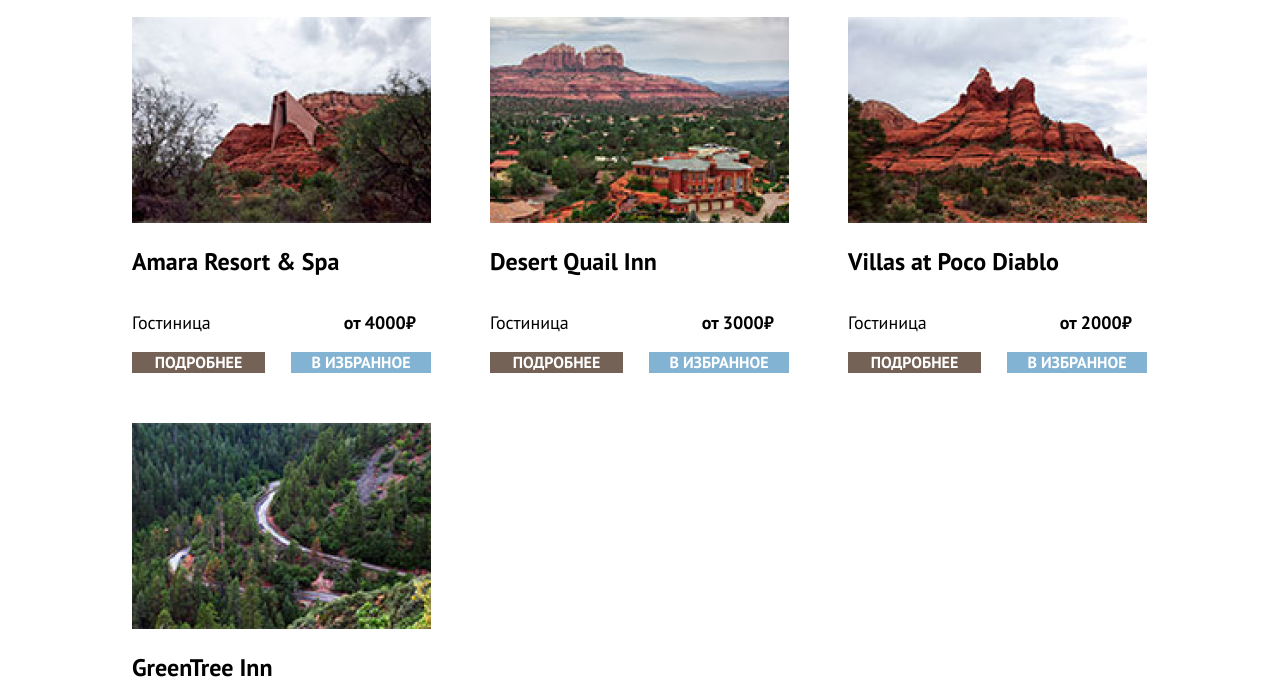
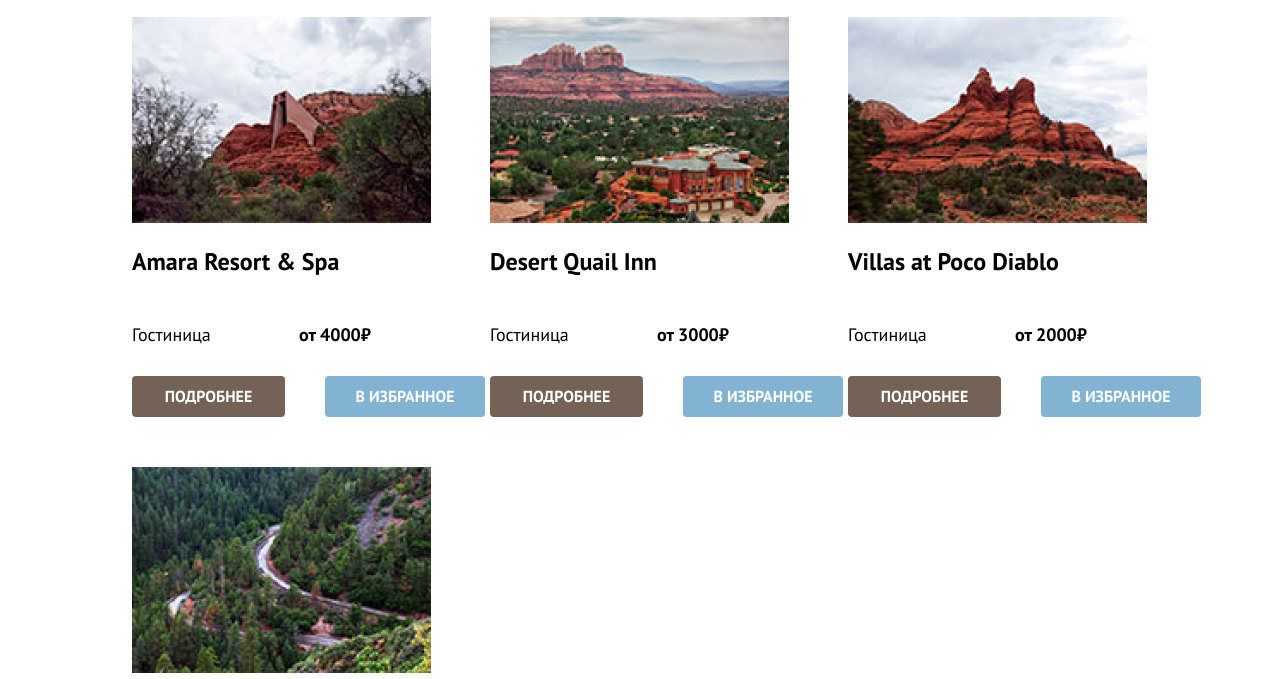
Before and after one commit to htmlacademy-htmlcss/1979291-sedona-33, a plain HTML site: page catalog.html in a window 1280 px wide. Shown: the part 620-1299 px from the top of the page. Drawn offline with Linux system fonts and the light colour scheme.

Commit message:
сетки на гридах

```diff
--- a/styles/styles.css
+++ b/styles/styles.css
@@ -79,7 +79,7 @@ body {
 
 .navigation-link {
   display: block;
-  font-family: "PT Sans" sans-serif;
+  font-family: "PT Sans", sans-serif;
   line-height: 26px;
   font-size: 20px;
   font-weight: 700;
@@ -94,7 +94,7 @@ body {
   display: block;
   margin-top: 14px;
 
-  font-family: "PT Sans" sans-serif;
+  font-family: "PT Sans", sans-serif;
   line-height: 26px;
   font-size: 20px;
   font-weight: 700;
@@ -461,18 +461,28 @@ li.four{background-color: rgba(131, 179, 211, 20%); }
   }
   .product-card{
     width: 340px;
-    display: flex;
+    display: grid;
+    grid-template-columns: auto auto auto;
+    row-gap: 12px;
+    column-gap: 7px;
+    align-items: center;
+    /* display: flex;
     flex-wrap: wrap;
     align-items: center;
-    justify-content:start;
+    justify-content:start; */
     padding: 20px;
   }
 
 
  .product-card-link{
   text-decoration: none;
+  grid-column: 1/-1;
+ }
+ .product-card-image{
+   grid-column: span 3;
  }
  .product-card-title{
+   grid-column: 1/-1;
   font-weight: bold;
   font-size: 24px;
   line-height: 31px;
@@ -484,15 +494,16 @@ li.four{background-color: rgba(131, 179, 211, 20%); }
  .product-card-about{
   font-size: 18px;
   line-height: 23px;
-
+  grid-column: 1/-2;
 
  }
  .product-card-price{
   font-size: 18px;
   line-height: 23px;
-  margin-left: 133px;
+  grid-column: 3/4;
  }
  .product-card-about-button{
+   grid-column: 1/2;
   font-weight: bold;
   font-size: 16px;
   line-height: 21px;
@@ -501,11 +512,12 @@ li.four{background-color: rgba(131, 179, 211, 20%); }
   color: #FFFFFF;
   text-decoration: none;
   width: 133px;
-
-  padding: 10 10;
+  padding: 10px 10px;
   text-align: center;
+  border-radius: 4px;
  }
  .product-card-button{
+  grid-column: 3/4;
   font-weight: bold;
   font-size: 16px;
   line-height: 21px;
@@ -516,6 +528,8 @@ li.four{background-color: rgba(131, 179, 211, 20%); }
   width: 140px;
   text-align: center;
   margin-left: 26px;
+  padding: 10px 10px;
+  border-radius: 4px;
  }
 
  /* pagination */
```
